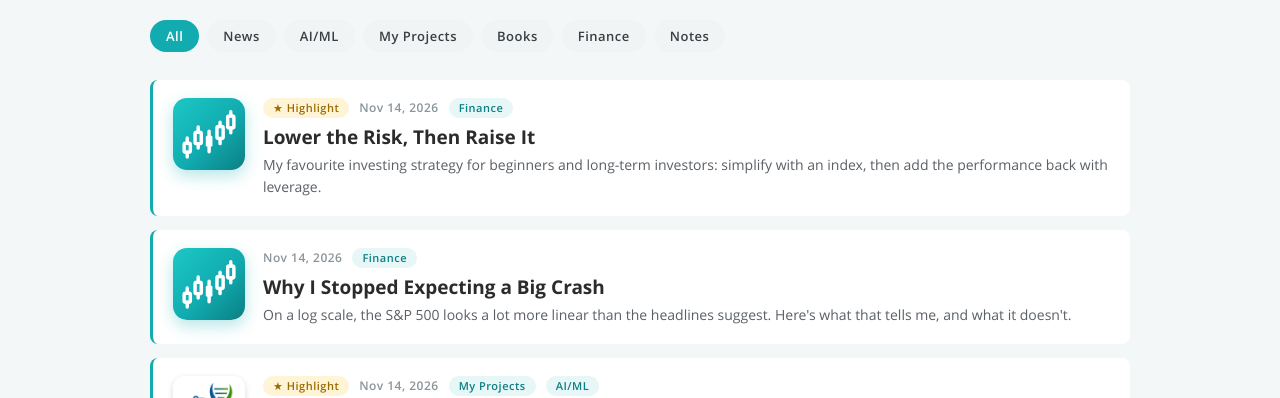
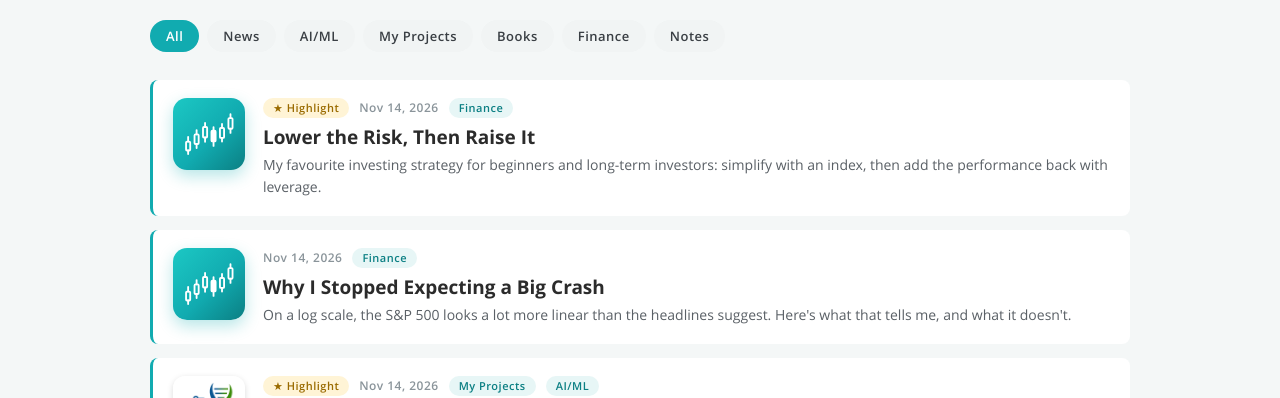
Before and after one commit to maneshgar/personal-website, a Jekyll site: the page built from journal/index.html, in a window 1280 px wide. Shown: the part 191-589 px from the top of the page. Built offline with Jekyll 4.4.1, drawn with Linux system fonts in a browser that asks for light colours.

Commit message:
Finance icon: finer, more delicate candlesticks
Co-Authored-By: Claude Opus 5.5 <noreply@anthropic.com>

```diff
--- a/css/journal.css
+++ b/css/journal.css
@@ -690,4 +690,4 @@ html.theme-dark .w-tag.w-highlight { background: rgba(245, 196, 81, .16) !import
 /* finance tile: flat, site palette (teal to deep teal), white candlesticks */
 .is-icon.is-finance { background: linear-gradient(135deg, #1CC8C4 0%, #11ABB0 55%, #0B7F83 100%); box-shadow: 0 6px 16px rgba(17, 171, 176, .3); }
 header .hero-card-cover.is-icon.is-finance { background: linear-gradient(135deg, rgba(28, 200, 196, .85) 0%, rgba(17, 171, 176, .85) 55%, rgba(11, 127, 131, .85) 100%); }
-.is-icon.is-finance svg { width: 76%; height: 76%; filter: none; }
+.is-icon.is-finance svg { width: 70%; height: 70%; filter: none; }
```
Also changed, not shown: _includes/finance-icon.svg.
